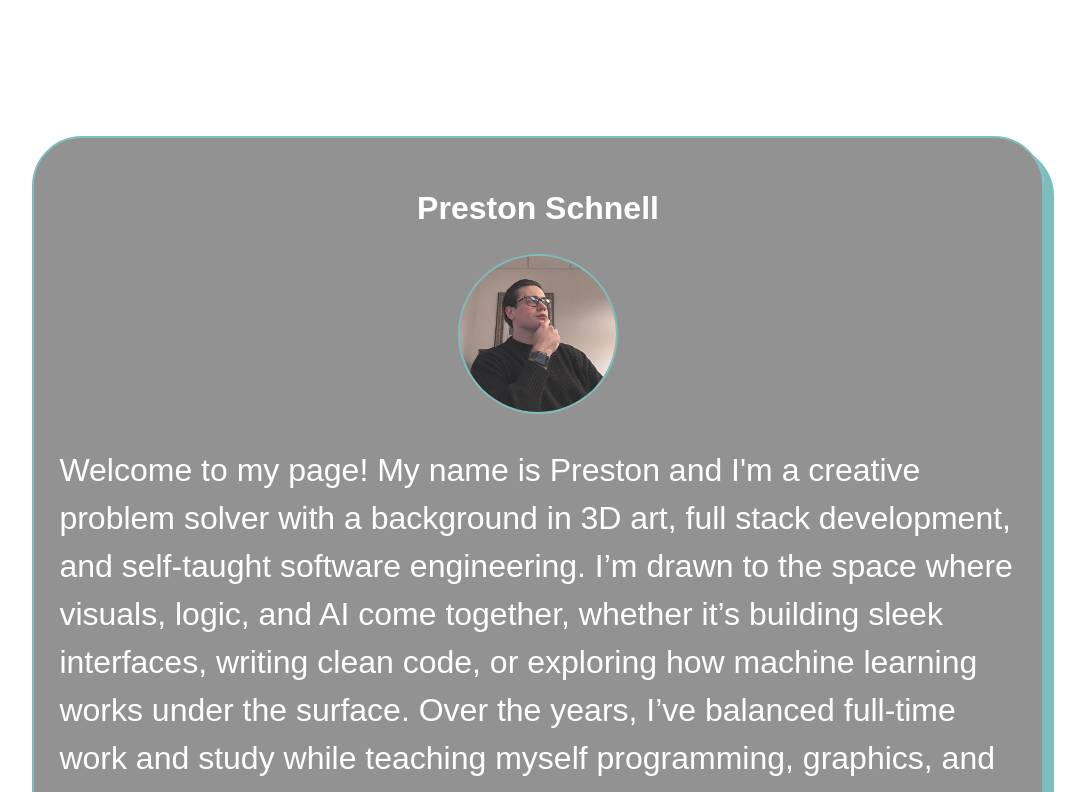
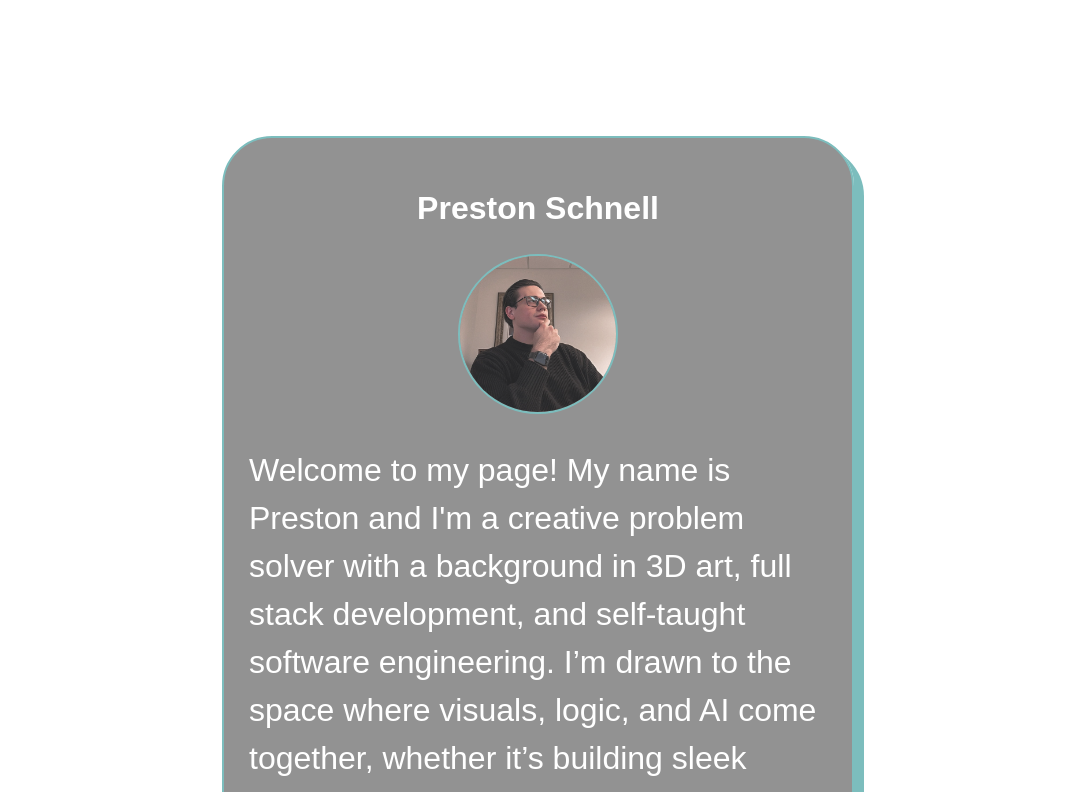
Before and after one commit to prestonschnell/Portfolio_App, a React (Vite) app: page / in a window 1280 px wide. Shown: the part 1060-1852 px from the top of the page, without its empty margins (102-1187 px from the left). Built offline with nearby package versions, Linux system fonts and the light colour scheme; a web font is replaced by a local one.

Commit message:
Fixed about section.

```diff
--- a/src/components/About.css
+++ b/src/components/About.css
@@ -27,7 +27,7 @@ animation-range: entry 80% cover 20%;
 
 .about-section {
 min-width:50%;
-max-width: 80%;
+max-width: 50%;
 width: 100%;
 min-height: 50%;
 max-height: 80%;
```
